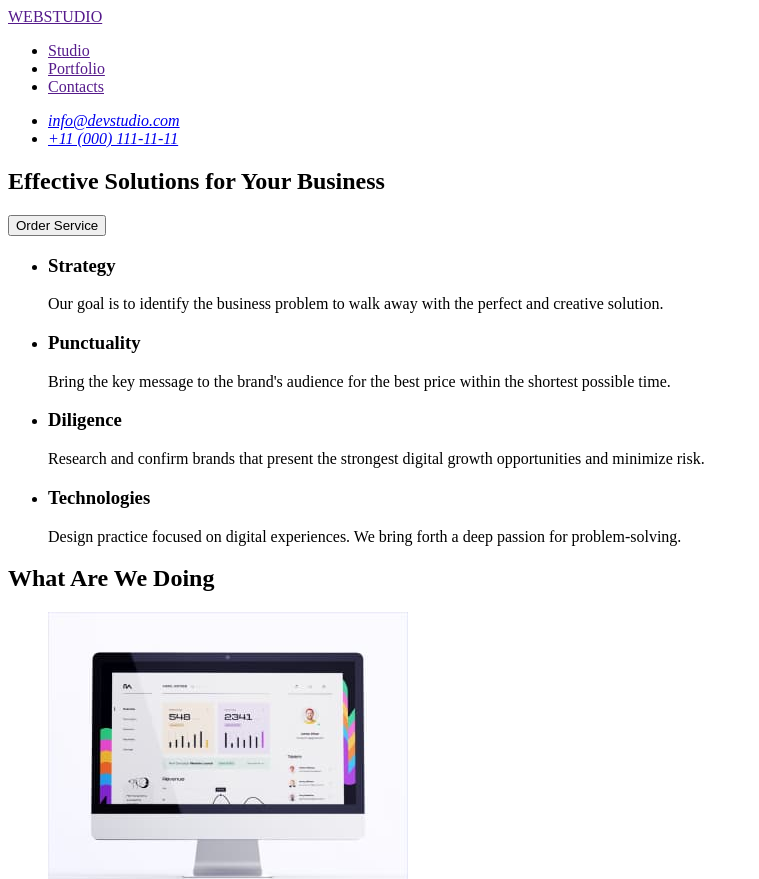
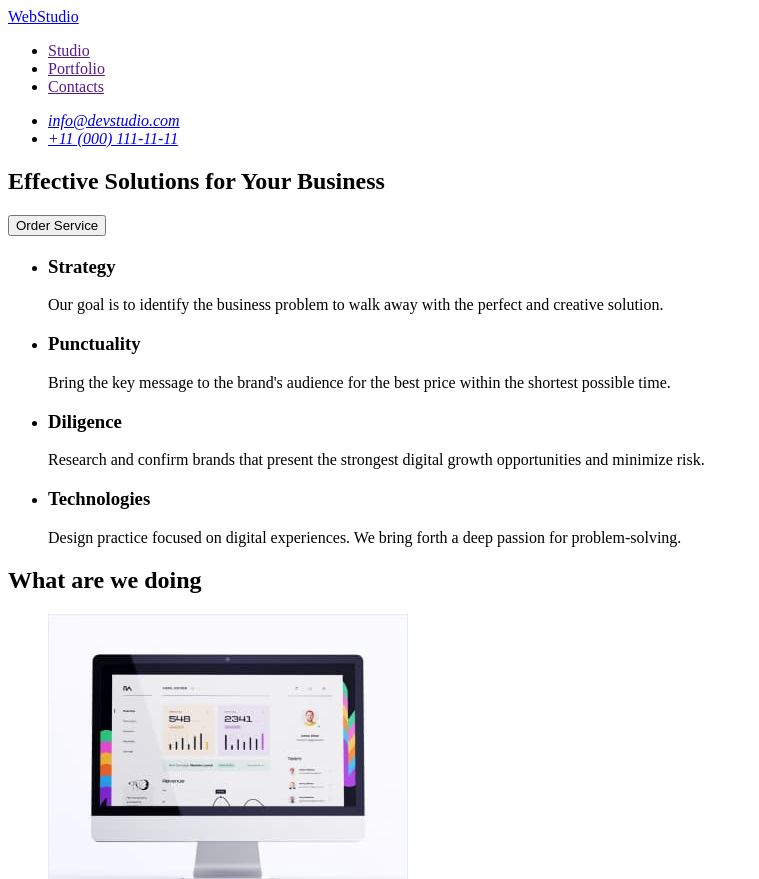
Before and after one commit to VV1010UA/goit-markup-hw-04, a plain HTML site: page index.html in a window 1280 px wide. Shown: the top 879 px of the page, without its empty margins (0-759 px from the left). Drawn offline with Linux system fonts and the light colour scheme.

Commit message:
error correction

```diff
--- a/index.html
+++ b/index.html
@@ -8,8 +8,8 @@
   </head>
   <body>
     <header>
-      <a href="">WEBSTUDIO</a>
       <nav>
+        <a href="./index.html">WebStudio</a>
         <ul>
           <li><a href="">Studio</a></li>
           <li><a href="">Portfolio</a></li>
@@ -29,6 +29,7 @@
         <button type="button">Order Service</button>
       </section>
       <section>
+        <h2></h2>
         <ul>
           <li>
             <h3>Strategy</h3>
@@ -61,7 +62,7 @@
         </ul>
       </section>
       <section>
-        <h2>What Are We Doing</h2>
+        <h2>What are we doing</h2>
         <ul>
           <li>
             <img src="./images/imac.jpg" alt="imac" width="360" height="300" />
@@ -121,7 +122,7 @@
       </section>
     </main>
     <footer>
-      <a href="">WEBSTUDIO</a>
+      <a href="./index.html">WebStudio</a>
       <p>
         Increase the flow of customers and sales for your business with digital
         marketing & growth solutions.
```
